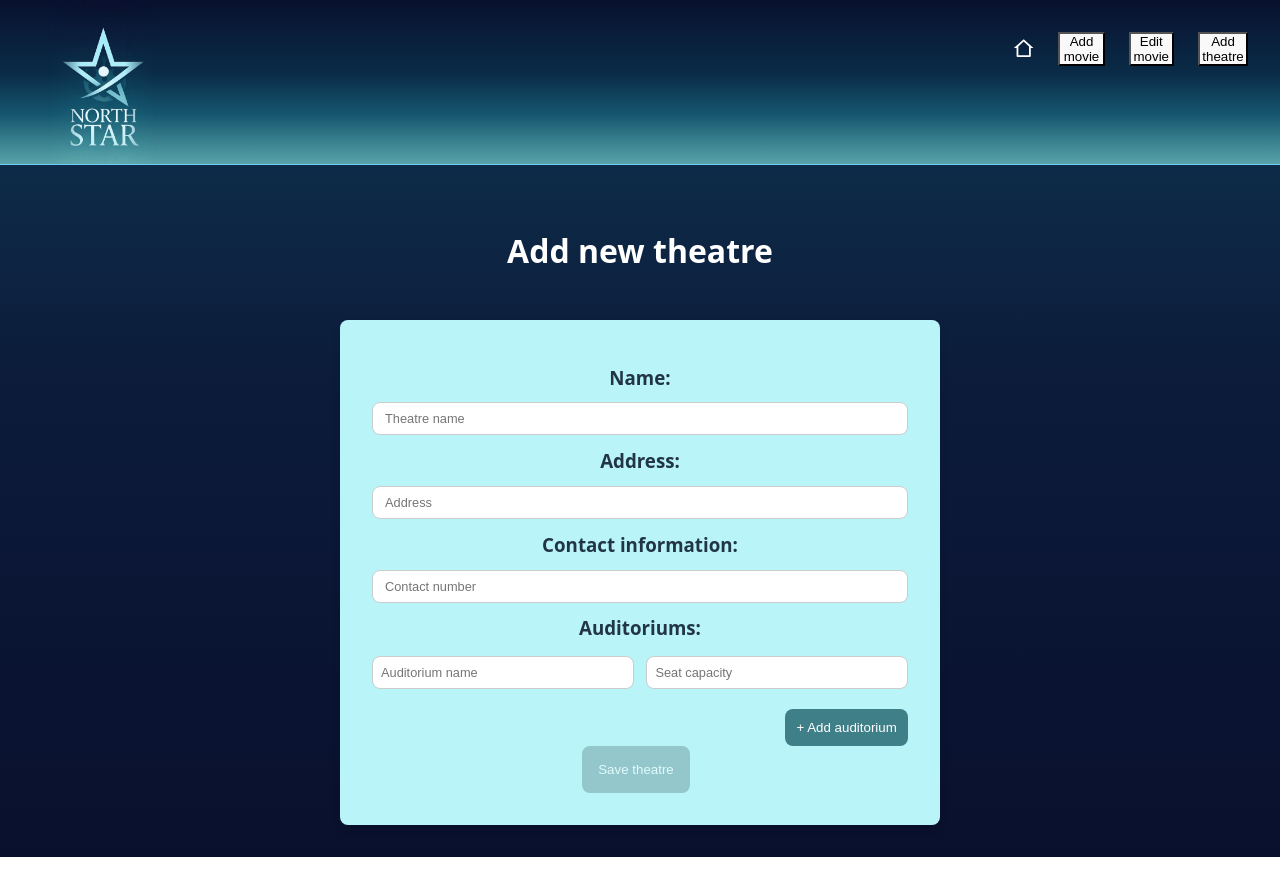
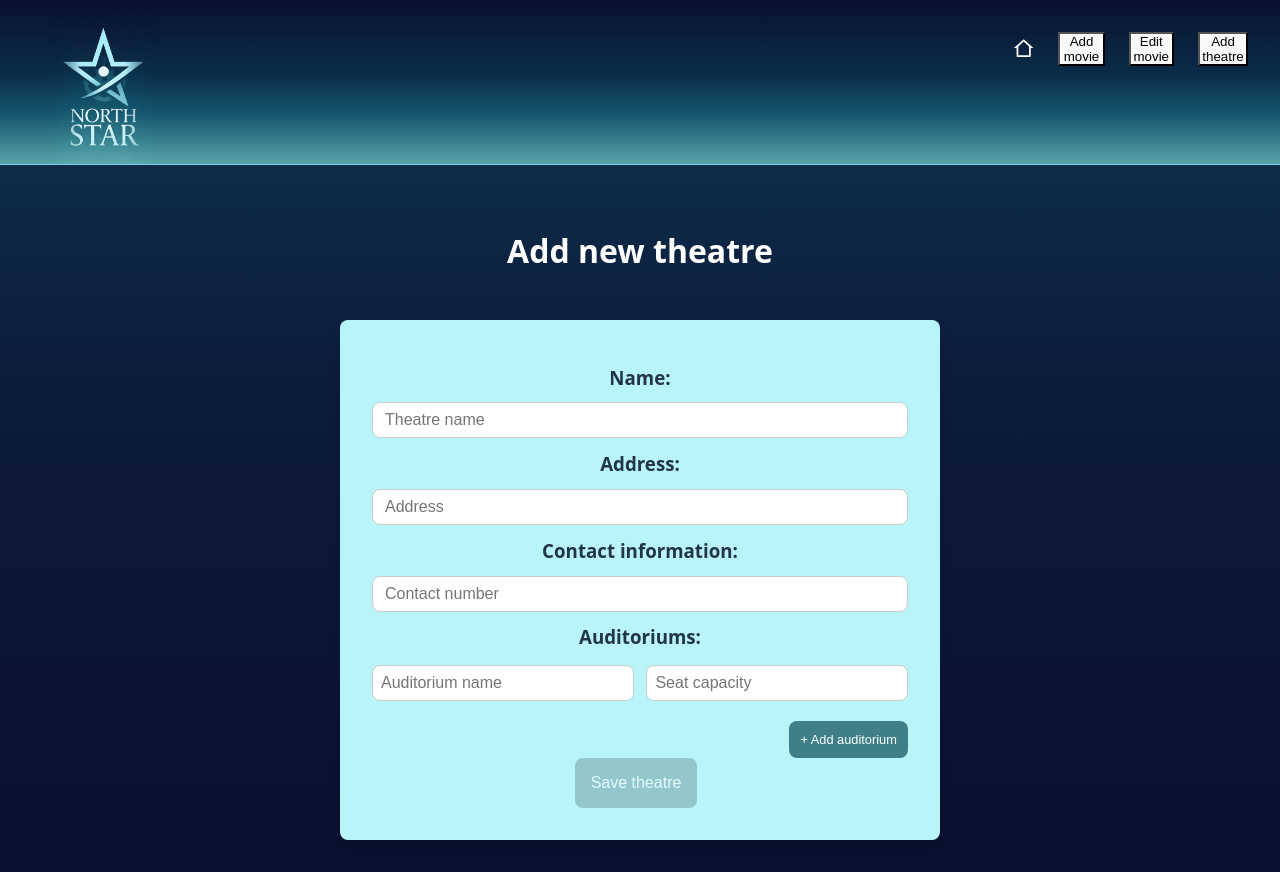
Before and after one commit to movie-theater-app/staff-frontend, a React (Vite) app: page /add-theatre in a window 1280 px wide. Built offline with nearby package versions, Linux system fonts and the light colour scheme.

Commit message:
Updated font styling

```diff
--- a/src/CSS/Form.css
+++ b/src/CSS/Form.css
@@ -25,7 +25,7 @@ h1 {
   padding: 0.5rem 0.75rem;
   border-radius: 8px;
   border: 1px solid #ccc;
-  font-size: 0.8rem;
+  font-size: 1rem;
 }
 
 .auditoriums-section {
@@ -41,7 +41,7 @@ h1 {
   padding: 0.5rem;
   border-radius: 8px;
   border: 1px solid #ccc;
-  font-size: 0.8rem;
+  font-size: 1rem;
 }
 
 .btn, .btn-add-auditorium {
@@ -52,12 +52,14 @@ h1 {
   color: #fff;
   cursor: pointer;
   margin-right: 0.5rem;
+  font-size: 1rem;
 }
 .btn-add-auditorium {
     display: flex;
     margin-left: auto;
     margin-right: 0;
     padding: 0.7rem;
+    font-size: 0.8rem;
 }
 
 .btn:hover, .btn-add-auditorium:hover {
```
